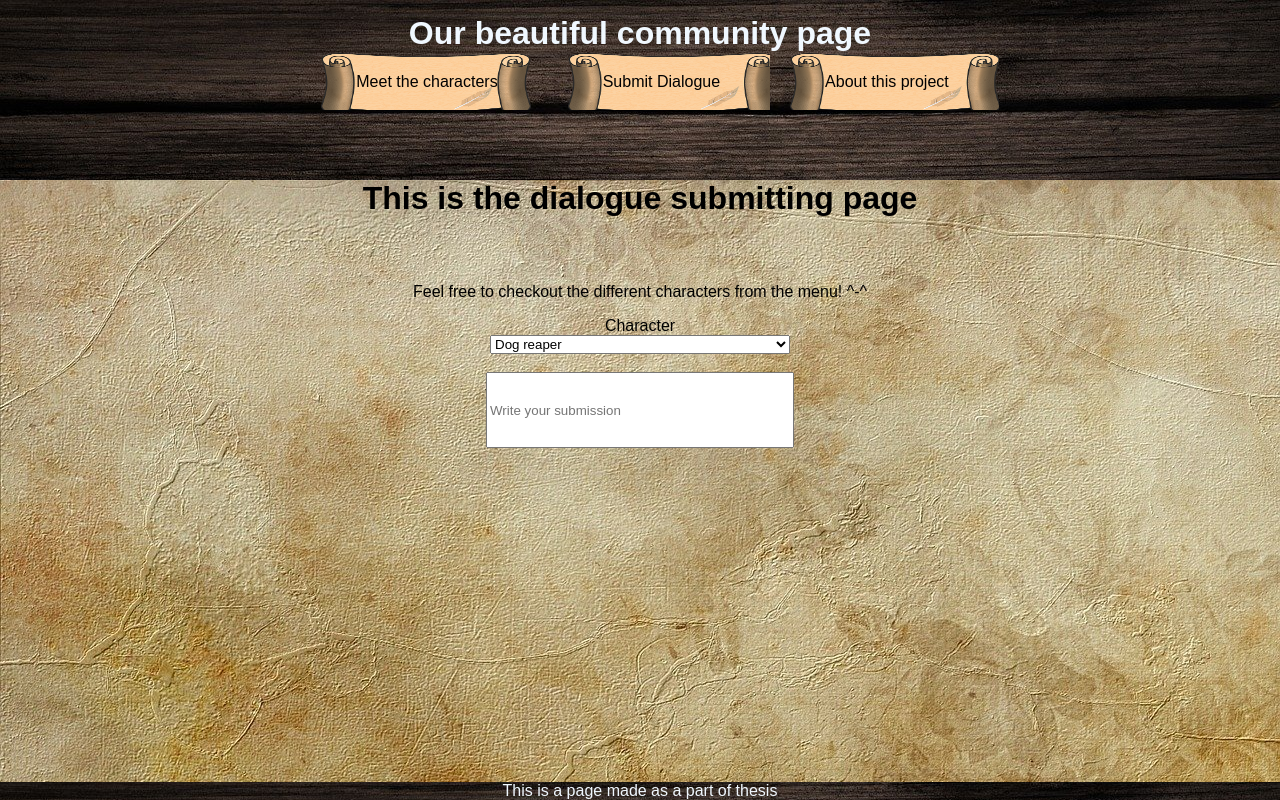
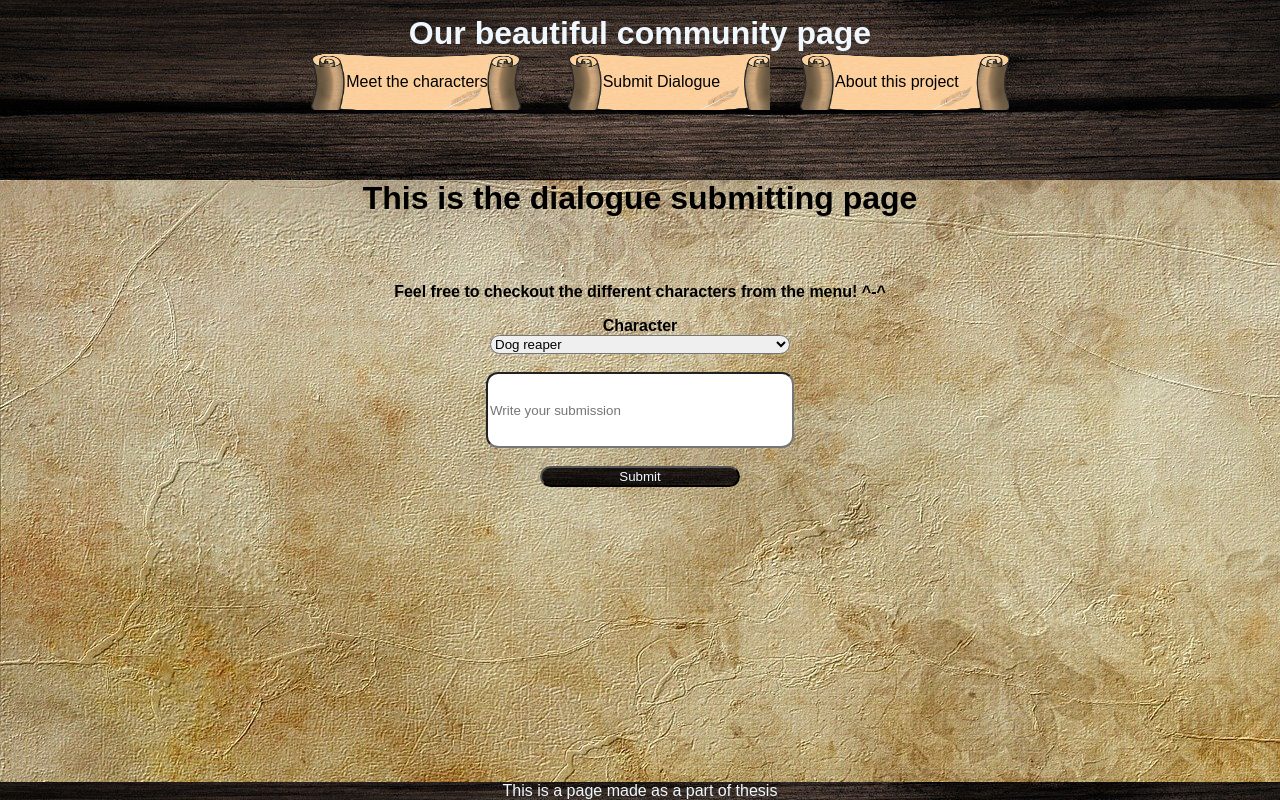
Before and after one commit to Thesis-group-2/Reactpage, a React (Create React App) app: page /dialoguesubmit in a window 1280 px wide. Shown: the top 800 px of the page. Built offline with nearby package versions, Linux system fonts and the light colour scheme.

Commit message:
adding some styling

```diff
--- a/src/App.css
+++ b/src/App.css
@@ -10,6 +10,9 @@
 h1{
     margin-top: 0%;
 }
+p{
+    font-weight: bold;
+}
 
 #nav{
     height: fit-content;
@@ -21,7 +24,7 @@ h1{
 
 }
 .nav-item{
-    margin: 10px;
+    margin: 15px;
     display: inline;
     background-image: url("/src/components/scroll.png");
     background-size: 210px 60px;
@@ -77,10 +80,15 @@ h1{
 
 }
 
+label{
+    font-weight: bold;
+}
+
 #characterlist{
     width: 300px;
     margin-bottom: 50px;
     margin: auto;
+    border-radius: 12px;
 }
 
 #submissionform{
@@ -93,4 +101,13 @@ h1{
     height: 70px;
     width: 300px;
     margin: auto;
+    border-radius: 12px;
 }
+
+button{
+    width: 200px;
+    margin: auto;
+    border-radius: 12px;
+    color: aliceblue;
+    background-image: url("/src/components/woodtexture.jpg");
+}
--- a/src/pages/dialogueSubmit.js
+++ b/src/pages/dialogueSubmit.js
@@ -15,6 +15,7 @@ export default function DialogueSubmitView() {
                 <br/>
                 <input class="input_field" placeholder='Write your submission'></input>
                 <br/>
+                <button type='button'>Submit</button>
             </form>
         </div>
     )
--- a/src/pages/home.js
+++ b/src/pages/home.js
@@ -4,6 +4,12 @@ export default function Home(){
     return(
     <div>
         <h1>This is the homepage</h1>
+        <p>You are enjoying your little walk, when suddenly you hear a sound.</p>
+        <p>"Hey!" Someone calls. You try looking around but see nothing. "Down here, you dimwit!"</p>
+        <p>You look down and realise that you are face to face with the legendary headless rider, Dullahan.</p>
+        <p>Except... There's only the head.</p>
+        <br/>
+        <p>"Can you help me find my horse?"</p>
     </div>
     )
 
```
